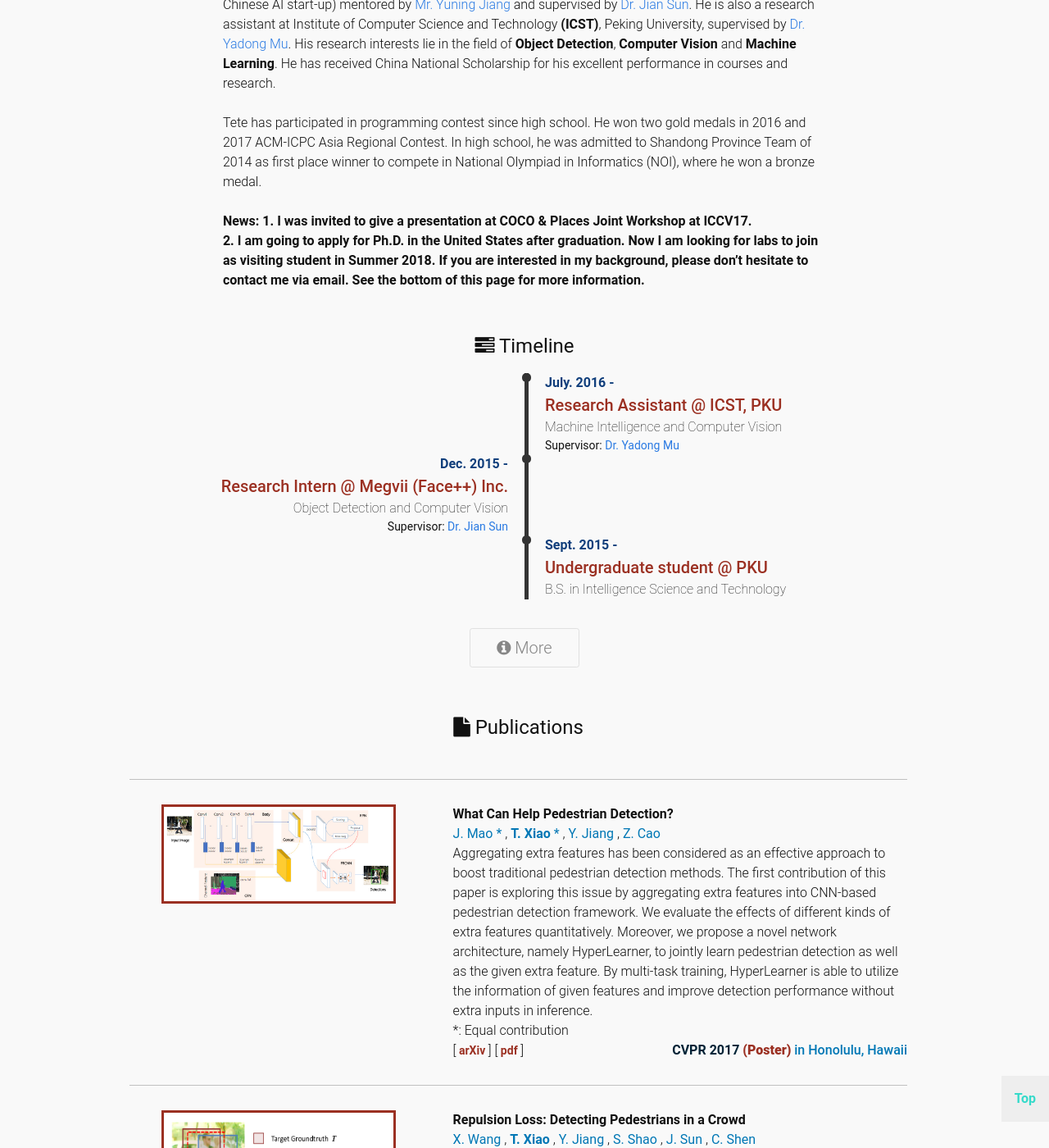
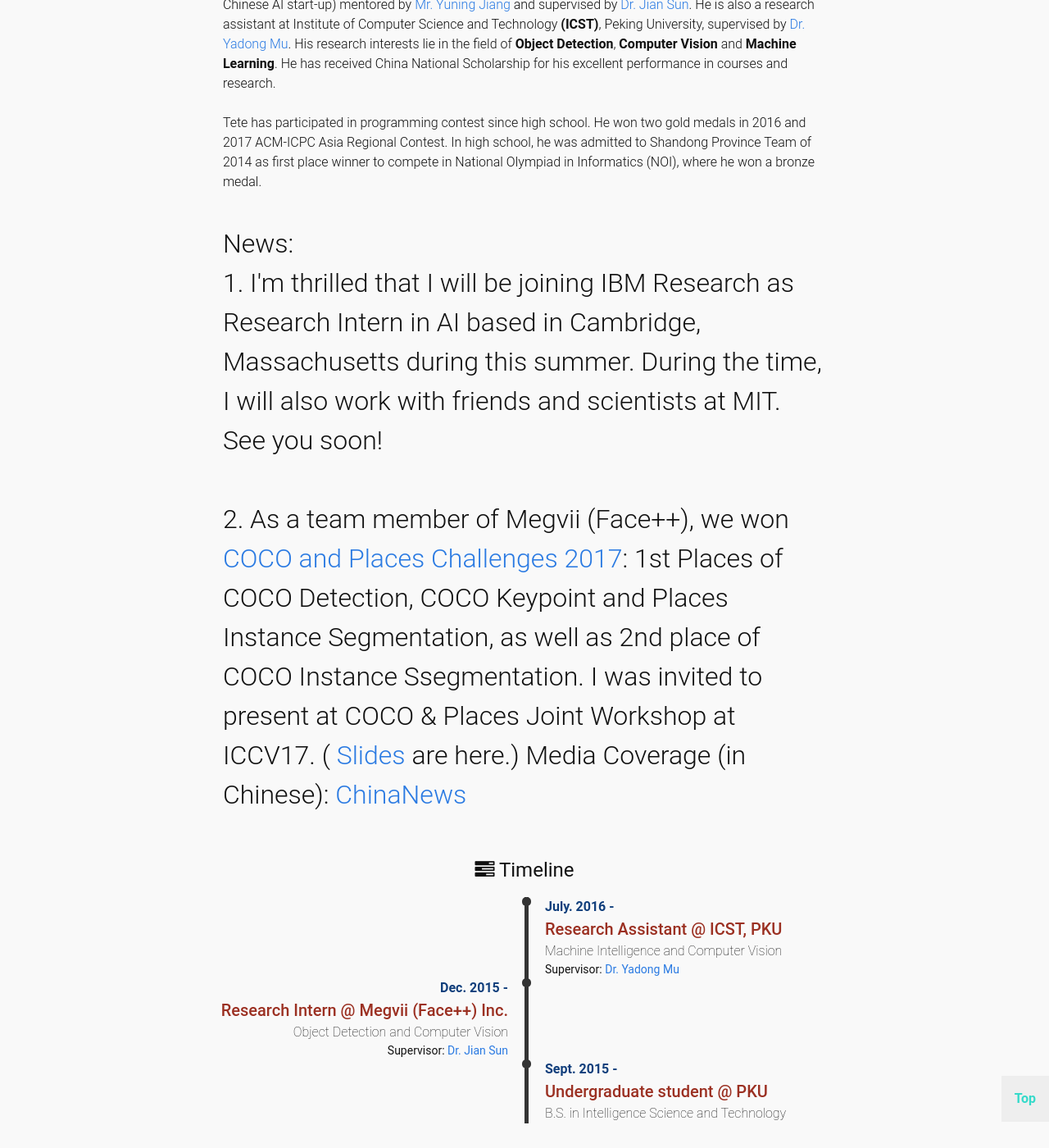
Before and after one commit to Tete-Xiao/Tete-Xiao.github.io, a Jekyll site: the page built from index.html, in a window 1280 px wide and 1400 px high, scrolled down 550 px. Shown: the whole window at 82% size. Built offline with Jekyll 4.4.1, drawn with Linux system fonts in a browser that asks for light colours.

Commit message:
update bio

```diff
--- a/_data/bio.yml
+++ b/_data/bio.yml
@@ -8,7 +8,9 @@
   title:    ""
   content:  "<strong>Tete Xiao</strong> is an undergraduate student majoring in Intelligence Science at <strong>Peking University (PKU)</strong>, the premium university in China. He works as senior research intern at <strong>Megvii (Face++) Inc.</strong> (a leading Chinese AI start-up)
   mentored by <a href='https://scholar.google.com/citations?user=p3z4sVUAAAAJ&hl=zh-CN'>Mr. Yuning Jiang</a> and supervised by
-  <a href='http://www.jiansun.org/'>Dr. Jian Sun</a>. He is also a research assistant at Institute of Computer Science and Technology <strong>(ICST)</strong>, Peking University, supervised by <a href='http://www.muyadong.com/'>Dr. Yadong Mu</a>. His research interests lie in the field of <strong>Object Detection</strong>, <strong>Computer Vision</strong> and <strong>Machine Learning</strong>. He has received China National Scholarship for his excellent performance in courses and research. <br> <br> Tete has participated in programming contest since high school. He won two gold medals in 2016 and 2017 ACM-ICPC Asia Regional Contest. In high school, he was admitted to Shandong Province Team of 2014 as first place winner to compete in National Olympiad in Informatics (NOI), where he won a bronze medal. <br><br> <strong>News: 1. I was invited to give a presentation at COCO & Places Joint Workshop at ICCV17. <br> 2. I am going to apply for Ph.D. in the United States after graduation. Now I am looking for labs to join as visiting student in Summer 2018. If you are interested in my background, please don’t hesitate to contact me via email. See the bottom of this page for more information.</strong>"
+  <a href='http://www.jiansun.org/'>Dr. Jian Sun</a>. He is also a research assistant at Institute of Computer Science and Technology <strong>(ICST)</strong>, Peking University, supervised by <a href='http://www.muyadong.com/'>Dr. Yadong Mu</a>. His research interests lie in the field of <strong>Object Detection</strong>, <strong>Computer Vision</strong> and <strong>Machine Learning</strong>. He has received China National Scholarship for his excellent performance in courses and research. <br> <br> Tete has participated in programming contest since high school. He won two gold medals in 2016 and 2017 ACM-ICPC Asia Regional Contest. In high school, he was admitted to Shandong Province Team of 2014 as first place winner to compete in National Olympiad in Informatics (NOI), where he won a bronze medal. <br><br> <h1>News:</hr> <br>
+  1. I'm thrilled that I will be joining IBM Research as Research Intern in AI based in Cambridge, Massachusetts during this summer. During the time, I will also work with friends and scientists at MIT. See you soon! <br><br>
+  2. As a team member of Megvii (Face++), we won <a href='https://places-coco2017.github.io/'>COCO and Places Challenges 2017</a>: 1st Places of COCO Detection, COCO Keypoint and Places Instance Segmentation, as well as 2nd place of COCO Instance Ssegmentation. I was invited to present at COCO & Places Joint Workshop at ICCV17. (<a href='http://presentations.cocodataset.org/COCO17-Detect-Megvii.pdf'> Slides </a> are here.) Media Coverage (in Chinese): <a href='http://finance.chinanews.com/it/2017/10-30/8363826.shtml'> ChinaNews </a>"
 short:
   date:
   title:  "In Deep."
```
